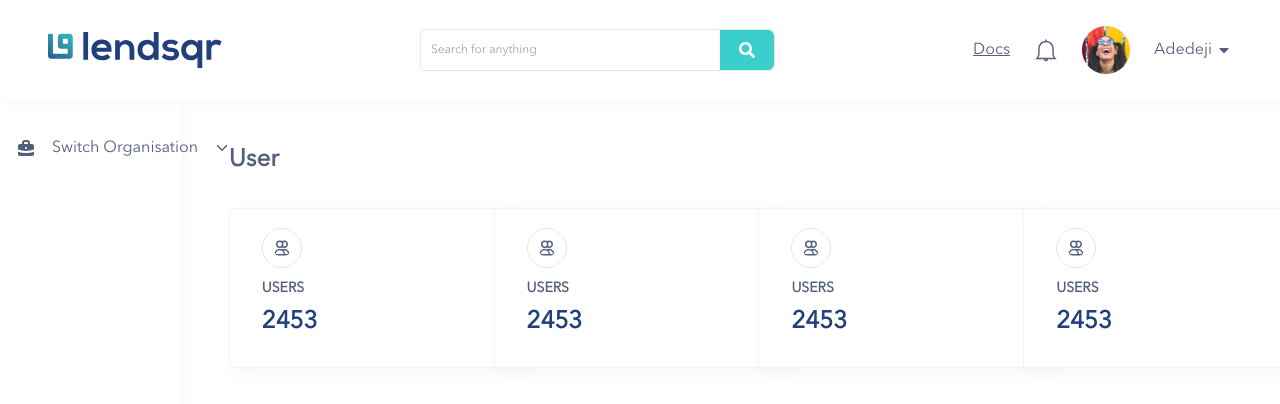
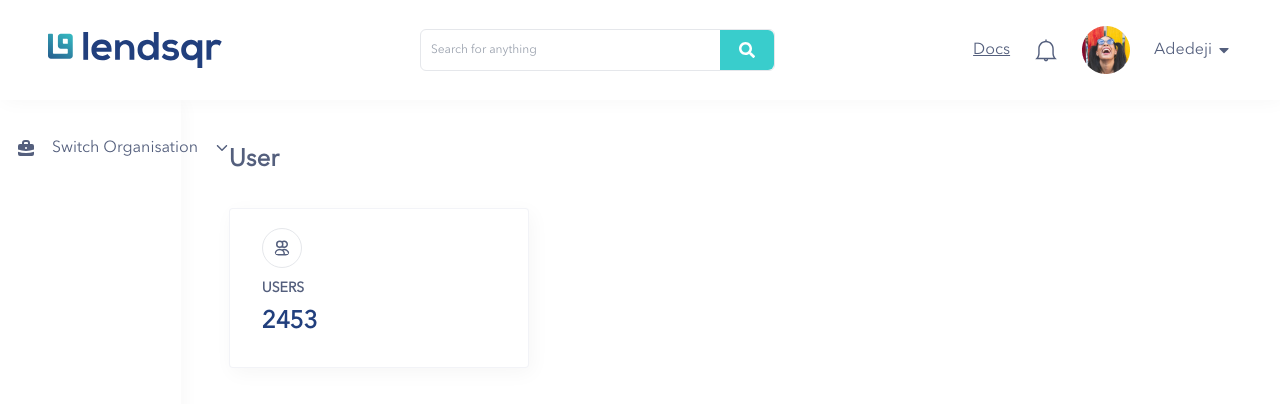
Before and after one commit to Stephen-Ibe/lendsqr-fe-test, a React (Create React App) app: page /dashboard in a window 1280 px wide. Shown: the top 404 px of the page. Built offline with nearby package versions, Linux system fonts and the light colour scheme; no server answers.

Commit message:
stats card

```diff
--- /dev/null
+++ b/src/components/common/card/index.tsx
@@ -0,0 +1,11 @@
+import React, { ReactNode } from 'react';
+
+type Props = {
+  children: ReactNode;
+};
+
+const Card = ({ children }: Props) => (
+  <div className='space-y-3 card'>{children}</div>
+);
+
+export default Card;
--- a/src/pages/app/dashboard/index.tsx
+++ b/src/pages/app/dashboard/index.tsx
@@ -4,6 +4,7 @@ import { HiBriefcase, HiOutlineUsers } from 'react-icons/hi';
 import fetchUsersRecords from '../../../utils/apis/User';
 import TopNav from '../../../components/blocks/topnav';
 import UserIcon from '../../../assets/images/users.png';
+import Card from '../../../components/common/card';
 
 type Props = {};
 
@@ -47,30 +48,11 @@ const Dashboard = (props: Props) => {
             <h1 className='text-2xl font-extrabold'>User</h1>
           </div>
           <div className='gap-14 stats'>
-            <div className='space-y-3 card'>
+            <Card>
               <HiOutlineUsers size={40} />
-
               <h4>Users</h4>
               <p>2453</p>
-            </div>
-            <div className='space-y-3 card'>
-              <HiOutlineUsers size={40} />
-
-              <h4>Users</h4>
-              <p>2453</p>
-            </div>
-            <div className='space-y-3 card'>
-              <HiOutlineUsers size={40} />
-
-              <h4>Users</h4>
-              <p>2453</p>
-            </div>
-            <div className='space-y-3 card'>
-              <HiOutlineUsers size={40} />
-
-              <h4>Users</h4>
-              <p>2453</p>
-            </div>
+            </Card>
           </div>
         </section>
       </main>
```
